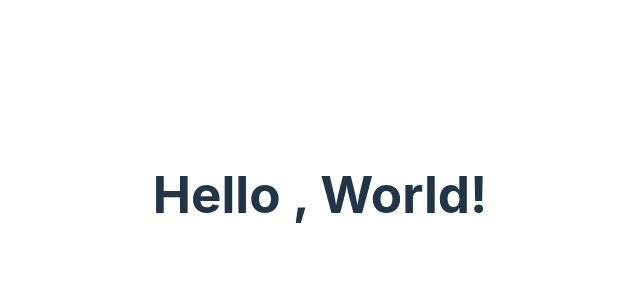
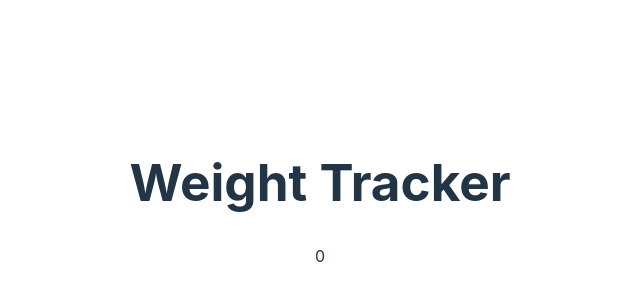
Before and after one commit to Haticesurumlu/vue3-weight-graphic, a Vue app: page / in a window 1280 px wide. Shown: the part 206-506 px from the top of the page, without its empty margins (320-960 px from the left). Built offline with nearby package versions, Linux system fonts and the light colour scheme.

Commit message:
feat: add weight tracker

```diff
--- a/src/App.vue
+++ b/src/App.vue
@@ -25,7 +25,10 @@ const addWeight = () => {
 </script>
 
 <template>
-  <h1>Hello , World! </h1>
+  <h1>Weight Tracker </h1>
+  <div class="current">
+    <span>{{currentWeight.weight}}</span>
+  </div>
 </template>
 
 <style scoped>
```
